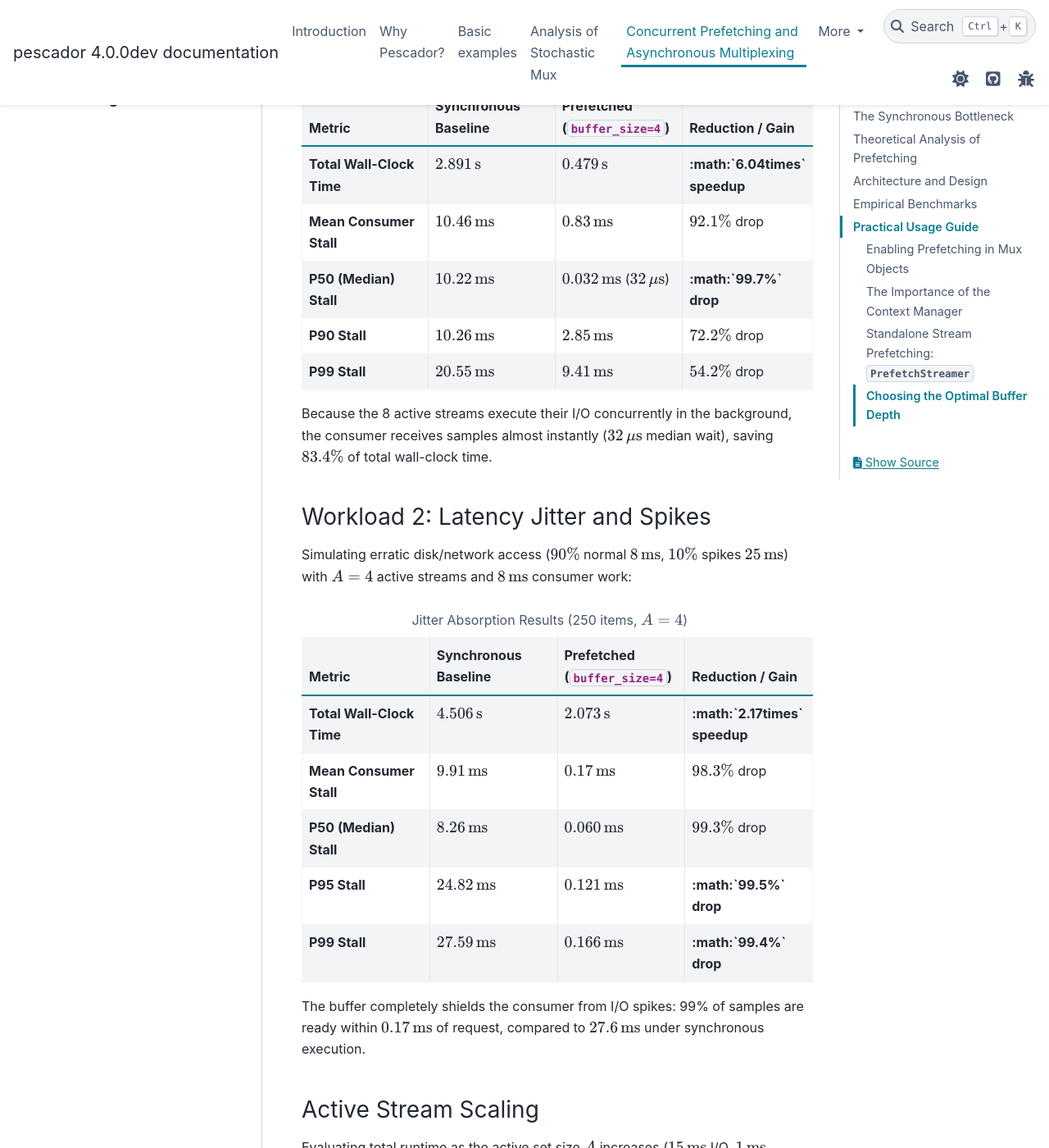
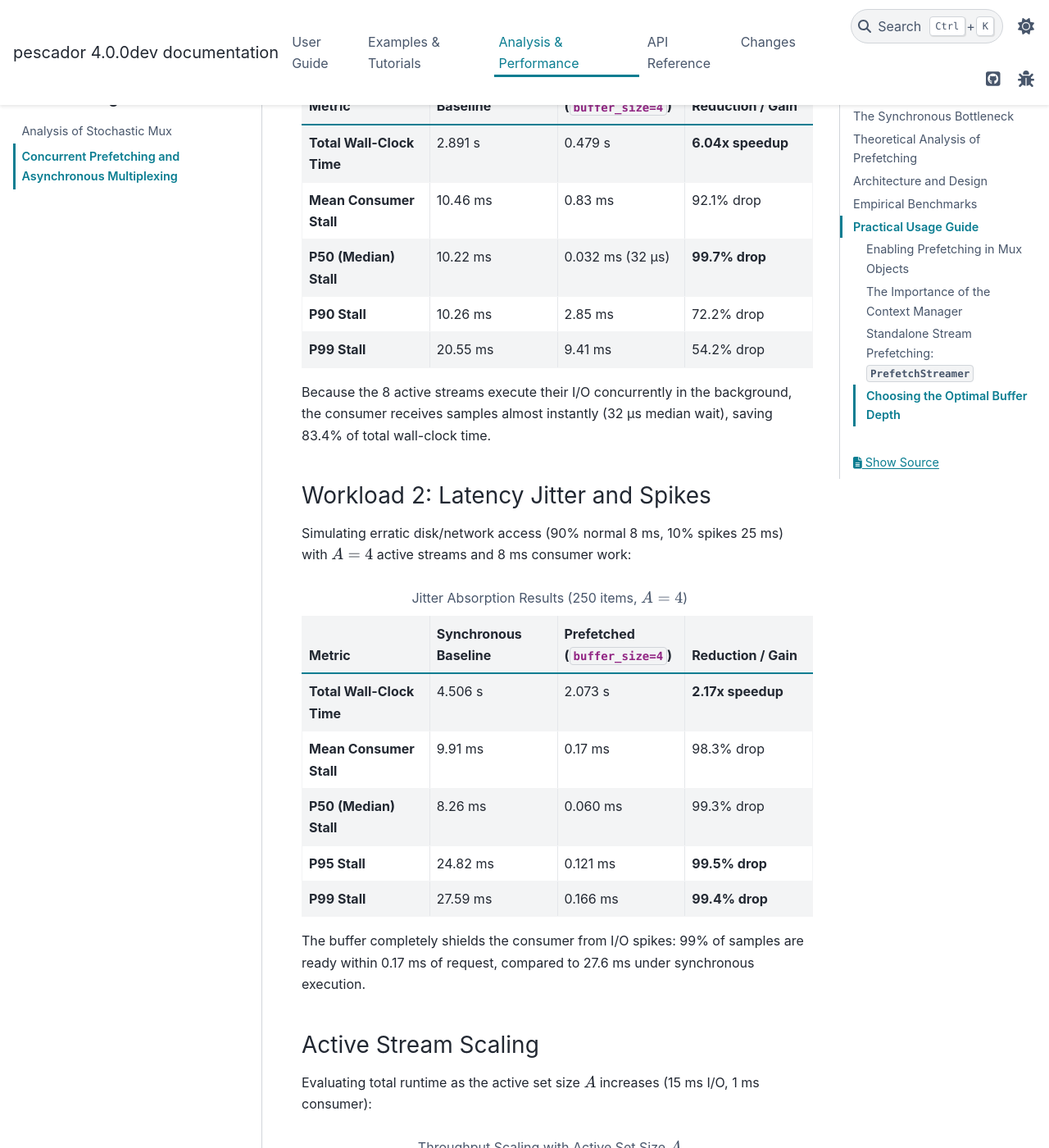
Before and after one commit to pescadores/pescador, a Sphinx documentation site: the page built from docs/prefetching.rst, in a window 1280 px wide and 1400 px high, scrolled down 5469 px. Shown: the whole window at 82% size. Built offline with Sphinx 7.4.7 and the PyData theme 0.15.4, drawn with Linux system fonts in a browser that asks for light colours; pages that are not in the unit, such as notebooks, are missing from menus; some of the changed text lies outside the part shown.

Commit message:
Fix math formatting, clarify v4.0 bump, and restructure documentation navigation
- Fix broken inline math formatting and bold-inside-math syntax in docs/prefetching.rst
- Clarify in docs/prefetching.rst that concurrent prefetching is introduced in version 4.0
- Add v4.0.0 section to docs/changes.rst
- Restructure top-level documentation into 5 cohesive sections (User Guide, Examples & Tutorials, Analysis & Performance, API Reference, Changes)
- Eliminate the 'More' dropdown by setting header_links_before_dropdown: 6 in docs/conf.py
- Group basic and advanced gallery examples under docs/examples.rst
- Create docs/guide.rst and docs/analysis.rst section hubs

Co-authored-by: Gemini 3.8 Flash <noreply@antigravity.google.com>

```diff
--- a/docs/conf.py
+++ b/docs/conf.py
@@ -149,6 +149,7 @@ intersphinx_mapping = {'python': ('https://docs.python.org/3', None),
 html_theme = 'pydata_sphinx_theme'
 
 html_theme_options = {
+    "header_links_before_dropdown": 6,
     "icon_links": [
         {
             "name": "GitHub",
--- /dev/null
+++ b/docs/guide.rst
@@ -0,0 +1,13 @@
+.. _guide:
+
+User Guide
+==========
+
+This guide provides an introduction to Pescador's core abstractions, data streaming
+concepts, and design philosophy.
+
+.. toctree::
+    :maxdepth: 2
+
+    intro
+    why
--- a/docs/prefetching.rst
+++ b/docs/prefetching.rst
@@ -53,8 +53,8 @@ yielding an effective throughput of:
 
 Because production and consumption are serialized on the consumer thread, the consumer is
 forced to stall for :math:`T_{\text{prod}}` on every sample.
-If loading an audio file takes :math:`15\,\text{ms}` and model execution takes :math:`10\,\text{ms}`,
-each step takes :math:`25\,\text{ms}`, leaving the GPU idle for :math:`60\%` of the total runtime.
+If loading an audio file takes 15 ms and model execution takes 10 ms,
+each step takes 25 ms, leaving the GPU idle for 60% of the total runtime.
 
 
 Theoretical Analysis of Prefetching
@@ -84,9 +84,9 @@ The theoretical speedup :math:`S` over the synchronous baseline is:
    S = \frac{R_{\text{async}}}{R_{\text{sync}}} = \frac{\mu_p + \mu_c}{\max(\mu_p, \mu_c)}.
 
 When the producer and consumer are evenly balanced (:math:`\mu_p \approx \mu_c`),
-the theoretical speedup approaches **:math:`2\times`** (a :math:`50\%` reduction in total wall-clock time).
+the theoretical speedup approaches **2x** (a 50% reduction in total wall-clock time).
 Under this condition, the consumer's perceived stall time per sample drops from :math:`\mu_p`
-down to the microscopic time required to pop an item from memory (:math:`< 1\,\mu\text{s}`).
+down to the microscopic time required to pop an item from memory (< 1 μs).
 
 
 Active Set Concurrency in Multiplexers
@@ -137,7 +137,7 @@ Jitter Absorption and Tail Latency
 Real-world storage and network I/O exhibit variance: operating system disk caches, network
 congestion, and garbage collection introduce intermittent latency spikes.
 Let :math:`T_{\text{prod}}` be a random variable with high variance :math:`\sigma_p^2` or occasional
-extreme outliers (e.g., :math:`90\%` normal latency :math:`8\,\text{ms}`, :math:`10\%` spike :math:`25\,\text{ms}`).
+extreme outliers (e.g., 90% normal latency 8 ms, 10% spike 25 ms).
 
 In synchronous mode, every individual spike directly propagates to the consumer thread as a
 pipeline stall: the 99th percentile consumer latency :math:`P_{99}` reflects the full severity
@@ -146,7 +146,7 @@ of the I/O spike.
 With a prefetch buffer of capacity :math:`B \ge 2`, the buffer acts as an elastic reservoir.
 Occasional slow fetches are absorbed by draining previously buffered items, while bursts of
 consumer activity are cushioned by background producers.
-Consequently, tail latency (:math:`P_{95}`, :math:`P_{99}`) drops by more than **:math:`99\%`**.
+Consequently, tail latency (:math:`P_{95}`, :math:`P_{99}`) drops by more than **99%**.
 
 
 Architecture and Design
@@ -191,7 +191,7 @@ standard ``queue.Queue`` incurs heavy thread-switching overhead.
 Pescador addresses this with ``HybridBuffer``:
 
 * **Synchronous Consumer**: Calls ``sync_get()``, acquiring a lightweight ``threading.Lock``,
-  popping from a ``collections.deque`` in :math:`< 1\,\mu\text{s}`, and notifying the background
+  popping from a ``collections.deque`` in < 1 μs, and notifying the background
   event loop via ``loop.call_soon_threadsafe(has_space.set)``.
 * **Asynchronous Producer**: Calls ``await async_put(item)``. If the buffer is full
   (``len >= buffer_size``), it awaits an ``asyncio.Event`` without blocking other background tasks.
@@ -218,73 +218,72 @@ baseline Pescador (``buffer_size=None``) against async prefetching (``buffer_siz
 
 Workload 1: I/O-Bound Multiplexing
 ^^^^^^^^^^^^^^^^^^^^^^^^^^^^^^^^^^
-Multiplexing 16 streams with :math:`10\,\text{ms}` simulated I/O latency, :math:`A = 8` active
-streams, and a :math:`1\,\text{ms}` consumer:
+Multiplexing 16 streams with 10 ms simulated I/O latency, :math:`A = 8` active
+streams, and a 1 ms consumer:
 
 .. csv-table:: I/O-Bound Multiplexing Results (250 items, :math:`A=8`)
    :header: "Metric", "Synchronous Baseline", "Prefetched (``buffer_size=4``)", "Reduction / Gain"
    :widths: 25, 25, 25, 25
 
-   "**Total Wall-Clock Time**", ":math:`2.891\,\text{s}`", ":math:`0.479\,\text{s}`", "**:math:`6.04\times` speedup**"
-   "**Mean Consumer Stall**", ":math:`10.46\,\text{ms}`", ":math:`0.83\,\text{ms}`", ":math:`92.1\%` drop"
-   "**P50 (Median) Stall**", ":math:`10.22\,\text{ms}`", ":math:`0.032\,\text{ms}` (:math:`32\,\mu\text{s}`)", "**:math:`99.7\%` drop**"
-   "**P90 Stall**", ":math:`10.26\,\text{ms}`", ":math:`2.85\,\text{ms}`", ":math:`72.2\%` drop"
-   "**P99 Stall**", ":math:`20.55\,\text{ms}`", ":math:`9.41\,\text{ms}`", ":math:`54.2\%` drop"
+   "**Total Wall-Clock Time**", "2.891 s", "0.479 s", "**6.04x speedup**"
+   "**Mean Consumer Stall**", "10.46 ms", "0.83 ms", "92.1% drop"
+   "**P50 (Median) Stall**", "10.22 ms", "0.032 ms (32 μs)", "**99.7% drop**"
+   "**P90 Stall**", "10.26 ms", "2.85 ms", "72.2% drop"
+   "**P99 Stall**", "20.55 ms", "9.41 ms", "54.2% drop"
 
 Because the 8 active streams execute their I/O concurrently in the background, the consumer
-receives samples almost instantly (:math:`32\,\mu\text{s}` median wait), saving :math:`83.4\%`
-of total wall-clock time.
+receives samples almost instantly (32 μs median wait), saving 83.4% of total wall-clock time.
 
 Workload 2: Latency Jitter and Spikes
 ^^^^^^^^^^^^^^^^^^^^^^^^^^^^^^^^^^^^^
-Simulating erratic disk/network access (:math:`90\%` normal :math:`8\,\text{ms}`, :math:`10\%`
-spikes :math:`25\,\text{ms}`) with :math:`A=4` active streams and :math:`8\,\text{ms}` consumer work:
+Simulating erratic disk/network access (90% normal 8 ms, 10% spikes 25 ms) with :math:`A=4`
+active streams and 8 ms consumer work:
 
 .. csv-table:: Jitter Absorption Results (250 items, :math:`A=4`)
    :header: "Metric", "Synchronous Baseline", "Prefetched (``buffer_size=4``)", "Reduction / Gain"
    :widths: 25, 25, 25, 25
 
-   "**Total Wall-Clock Time**", ":math:`4.506\,\text{s}`", ":math:`2.073\,\text{s}`", "**:math:`2.17\times` speedup**"
-   "**Mean Consumer Stall**", ":math:`9.91\,\text{ms}`", ":math:`0.17\,\text{ms}`", ":math:`98.3\%` drop"
-   "**P50 (Median) Stall**", ":math:`8.26\,\text{ms}`", ":math:`0.060\,\text{ms}`", ":math:`99.3\%` drop"
-   "**P95 Stall**", ":math:`24.82\,\text{ms}`", ":math:`0.121\,\text{ms}`", "**:math:`99.5\%` drop**"
-   "**P99 Stall**", ":math:`27.59\,\text{ms}`", ":math:`0.166\,\text{ms}`", "**:math:`99.4\%` drop**"
+   "**Total Wall-Clock Time**", "4.506 s", "2.073 s", "**2.17x speedup**"
+   "**Mean Consumer Stall**", "9.91 ms", "0.17 ms", "98.3% drop"
+   "**P50 (Median) Stall**", "8.26 ms", "0.060 ms", "99.3% drop"
+   "**P95 Stall**", "24.82 ms", "0.121 ms", "**99.5% drop**"
+   "**P99 Stall**", "27.59 ms", "0.166 ms", "**99.4% drop**"
 
 The buffer completely shields the consumer from I/O spikes: 99% of samples are ready within
-:math:`0.17\,\text{ms}` of request, compared to :math:`27.6\,\text{ms}` under synchronous execution.
+0.17 ms of request, compared to 27.6 ms under synchronous execution.
 
 Active Stream Scaling
 ^^^^^^^^^^^^^^^^^^^^^
-Evaluating total runtime as the active set size :math:`A` increases (:math:`15\,\text{ms}` I/O, :math:`1\,\text{ms}` consumer):
+Evaluating total runtime as the active set size :math:`A` increases (15 ms I/O, 1 ms consumer):
 
 .. csv-table:: Throughput Scaling with Active Set Size :math:`A`
    :header: ":math:`A`", "Synchronous Duration", "Prefetched Duration", "Speedup"
    :widths: 15, 30, 30, 25
 
-   "**2**", ":math:`3.339\,\text{s}`", ":math:`1.667\,\text{s}`", "**:math:`2.00\times`**"
-   "**4**", ":math:`3.324\,\text{s}`", ":math:`0.918\,\text{s}`", "**:math:`3.62\times`**"
-   "**8**", ":math:`3.275\,\text{s}`", ":math:`0.546\,\text{s}`", "**:math:`6.00\times`**"
-   "**16**", ":math:`3.265\,\text{s}`", ":math:`0.349\,\text{s}`", "**:math:`9.37\times`**"
+   "**2**", "3.339 s", "1.667 s", "**2.00x**"
+   "**4**", "3.324 s", "0.918 s", "**3.62x**"
+   "**8**", "3.275 s", "0.546 s", "**6.00x**"
+   "**16**", "3.265 s", "0.349 s", "**9.37x**"
 
 Synchronous runtime is completely invariant to :math:`A` because only one stream runs at a time.
-Prefetched runtime scales near-linearly with active streams, achieving a **:math:`9.37\times` speedup**
+Prefetched runtime scales near-linearly with active streams, achieving a **9.37x speedup**
 at :math:`A = 16`.
 
 Buffer Depth Sensitivity
 ^^^^^^^^^^^^^^^^^^^^^^^^
-Evaluating buffer capacity :math:`B \in \{1, 2, 4, 8\}` with :math:`A = 4`, :math:`10\,\text{ms}` I/O, :math:`6\,\text{ms}` consumer:
+Evaluating buffer capacity :math:`B \in \{1, 2, 4, 8\}` with :math:`A = 4`, 10 ms I/O, 6 ms consumer:
 
 .. csv-table:: Buffer Depth Sensitivity
    :header: "Configuration", "Total Wall Time", "Mean Consumer Wait", "P50 Consumer Wait"
    :widths: 25, 25, 25, 25
 
-   "**Sync (``None``)**", ":math:`3.318\,\text{s}`", ":math:`10.45\,\text{ms}`", ":math:`10.22\,\text{ms}`"
-   "**``buffer_size=1``**", ":math:`1.268\,\text{s}`", ":math:`0.21\,\text{ms}`", ":math:`0.057\,\text{ms}`"
-   "**``buffer_size=2``**", ":math:`1.251\,\text{s}`", ":math:`0.13\,\text{ms}`", ":math:`0.056\,\text{ms}`"
-   "**``buffer_size=4``**", ":math:`1.251\,\text{s}`", ":math:`0.13\,\text{ms}`", ":math:`0.056\,\text{ms}`"
-   "**``buffer_size=8``**", ":math:`1.254\,\text{s}`", ":math:`0.14\,\text{ms}`", ":math:`0.058\,\text{ms}`"
+   "**Sync (``None``)**", "3.318 s", "10.45 ms", "10.22 ms"
+   "**``buffer_size=1``**", "1.268 s", "0.21 ms", "0.057 ms"
+   "**``buffer_size=2``**", "1.251 s", "0.13 ms", "0.056 ms"
+   "**``buffer_size=4``**", "1.251 s", "0.13 ms", "0.056 ms"
+   "**``buffer_size=8``**", "1.254 s", "0.14 ms", "0.058 ms"
 
-Even a modest buffer depth of **:math:`B = 2`** unlocks :math:`> 98\%` of potential gains,
+Even a modest buffer depth of :math:`B = 2` unlocks >98% of potential gains,
 meaning memory footprint can remain minimal while completely eliminating pipeline stalls.
 
 
@@ -299,7 +298,7 @@ Prefetching is controlled via the ``buffer_size`` keyword argument across all Pe
 and :class:`~pescador.ChainMux`.
 
 By default, ``buffer_size=None`` preserves 100% backward-compatible synchronous operation.
-Setting ``buffer_size`` to a positive integer (recommended: :math:`2` to :math:`4`) activates concurrent
+Setting ``buffer_size`` to a positive integer (recommended: 2 to 4) activates concurrent
 background prefetching.
 
 .. code-block:: python
@@ -386,7 +385,7 @@ The optimal value of ``buffer_size`` depends on sample size and memory constrain
   maximum protection against I/O jitter.
 * **Large items (high-resolution images, large multidimensional arrays, raw audio)**:
   Use ``buffer_size = 1`` or ``2``. As established in the sensitivity analysis above,
-  ``buffer_size = 2`` provides over :math:`95\%` of the maximum latency reduction while strictly
+  ``buffer_size = 2`` provides over 95% of the maximum latency reduction while strictly
   bounding RAM usage.
 * **CPU-Bound vs. I/O-Bound**:
   Prefetching uses Python threads within an asynchronous event loop, which excels at I/O-bound tasks
```
Also changed, not shown: other parts of docs/prefetching.rst (+5 -5 lines), docs/analysis.rst (added, +12 -0 lines), docs/changes.rst (+14 -0 lines), docs/examples.rst (+16 -3 lines), docs/index.rst (+16 -58 lines).
